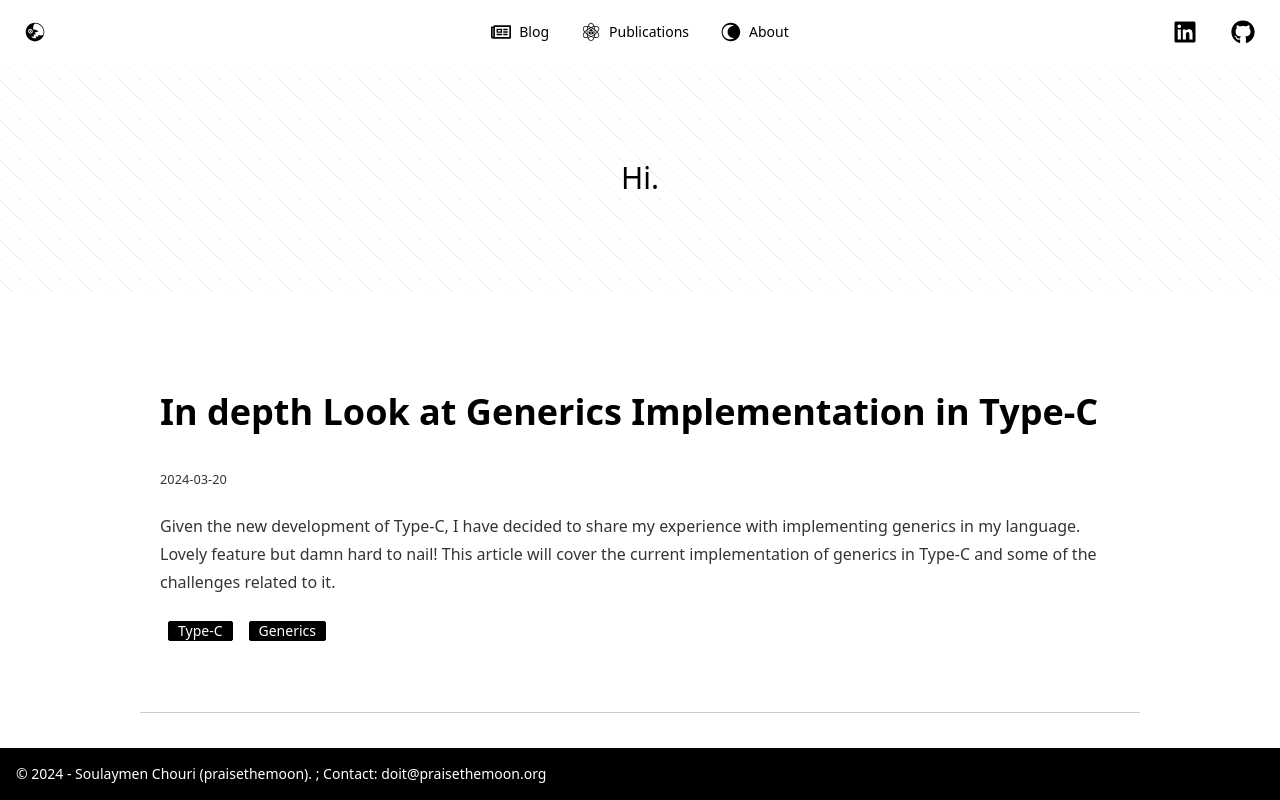
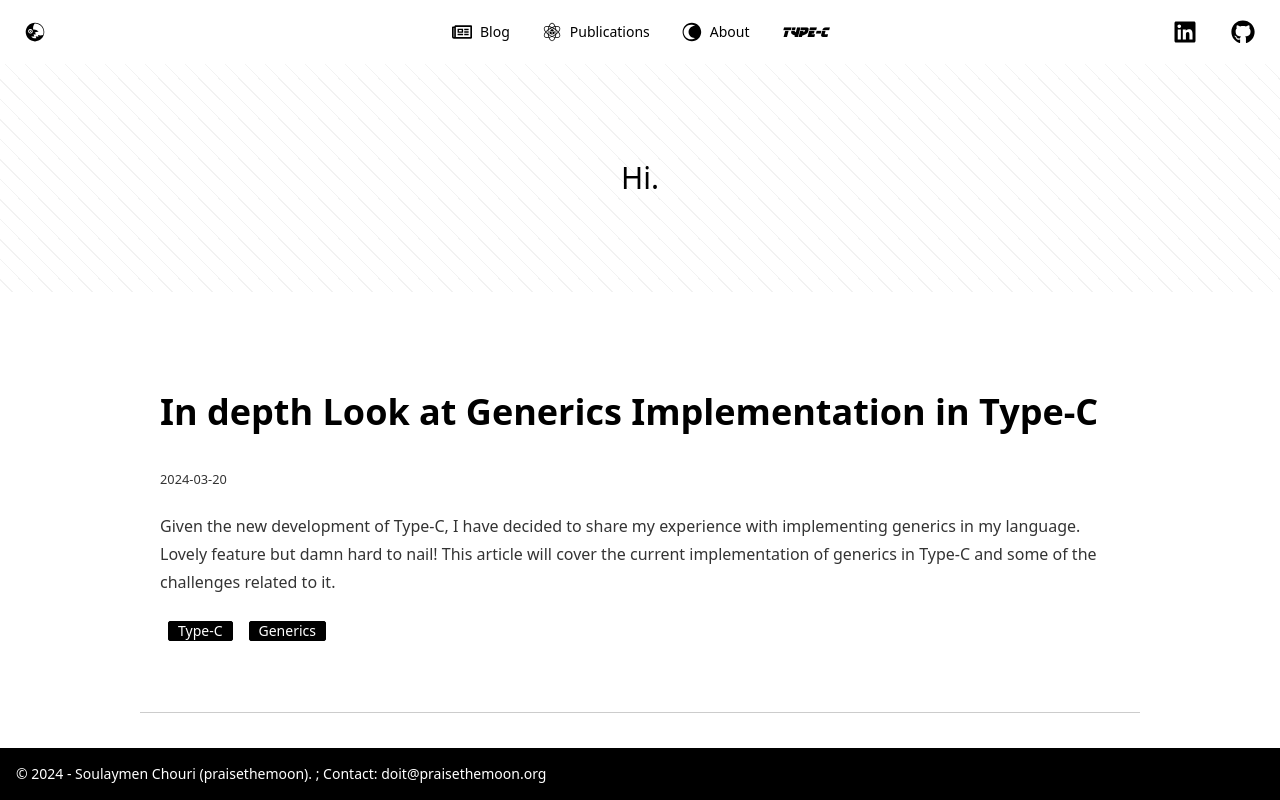
Before and after one commit to praisethemoon/praisethemoon, a Next.js app: page / in a window 1280 px wide. Built offline with nearby package versions, Linux system fonts and the light colour scheme.

Commit message:
added type-c link

```diff
--- a/src/components/Header.tsx
+++ b/src/components/Header.tsx
@@ -42,6 +42,7 @@ const Header: React.FC = () => {
                         <li><Link href={'/'}><FaRegNewspaper size={20} /> Blog</Link></li>
                         <li><Link href={'/research'}><GiMaterialsScience size={20}/> Publications</Link></li>
                         <li><Link href={'/about'}><GiMoon size={20}/> About</Link></li>
+                        <li><Link href={'https://typec.praisethemoon.org'} className='logoFont'>Type-C</Link></li>
                     </ul>
                 </div>
                 <Link className="btn btn-ghost text-xl dancing-script-moon" href='/'><GiEvilMoon/></Link>
@@ -51,6 +52,7 @@ const Header: React.FC = () => {
                     <li><Link href={'/'}><FaRegNewspaper size={20} /> Blog</Link></li>
                     <li><Link href={'/research'}><GiMaterialsScience size={20}/> Publications</Link></li>
                     <li><Link href={'/about'}><GiMoon size={20}/> About</Link></li>
+                    <li><Link href={'https://typec.praisethemoon.org'} className='logoFont'>Type-C</Link></li>
                 </ul>
             </div>
             <div className="navbar-end">
```
